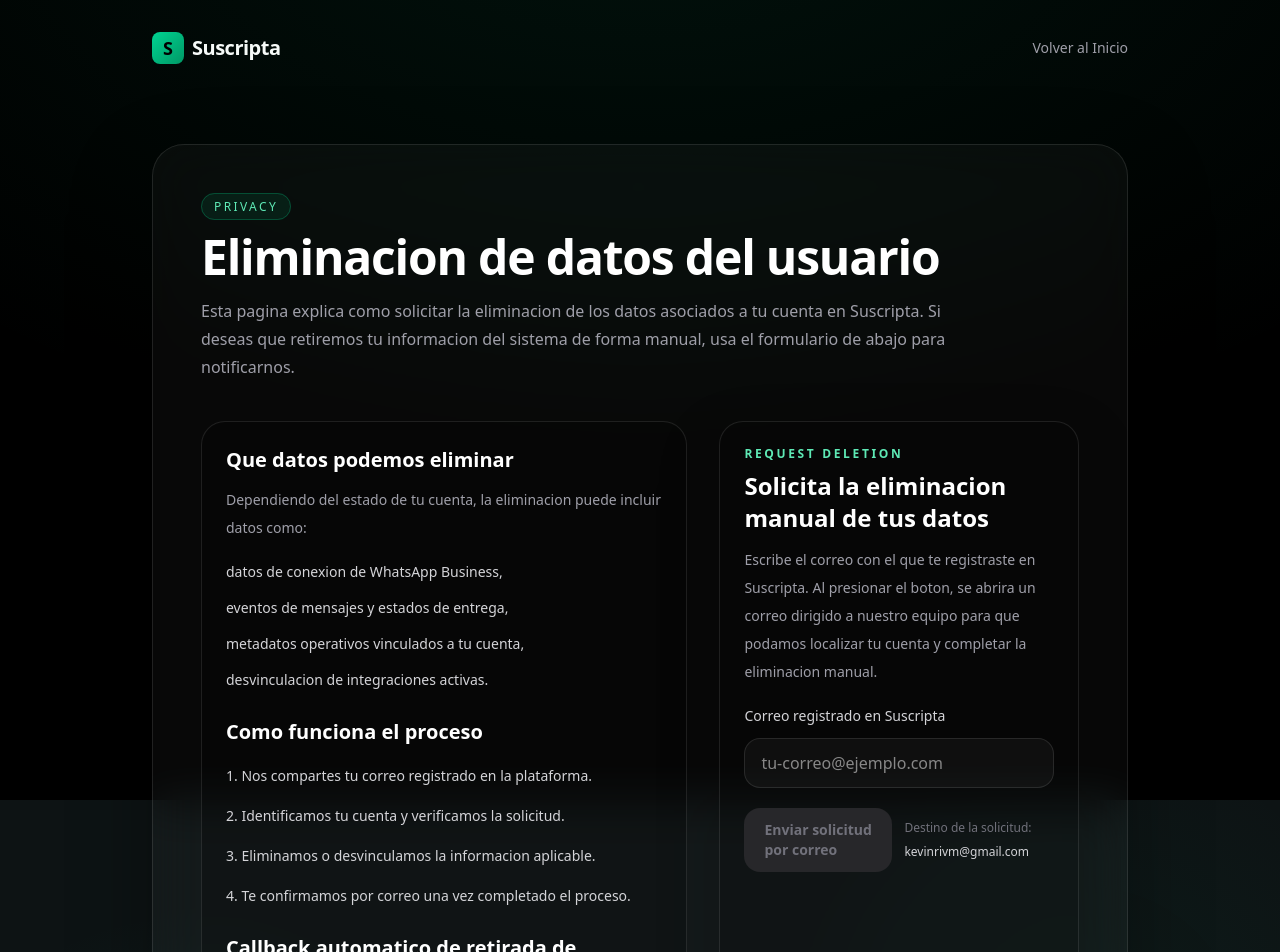
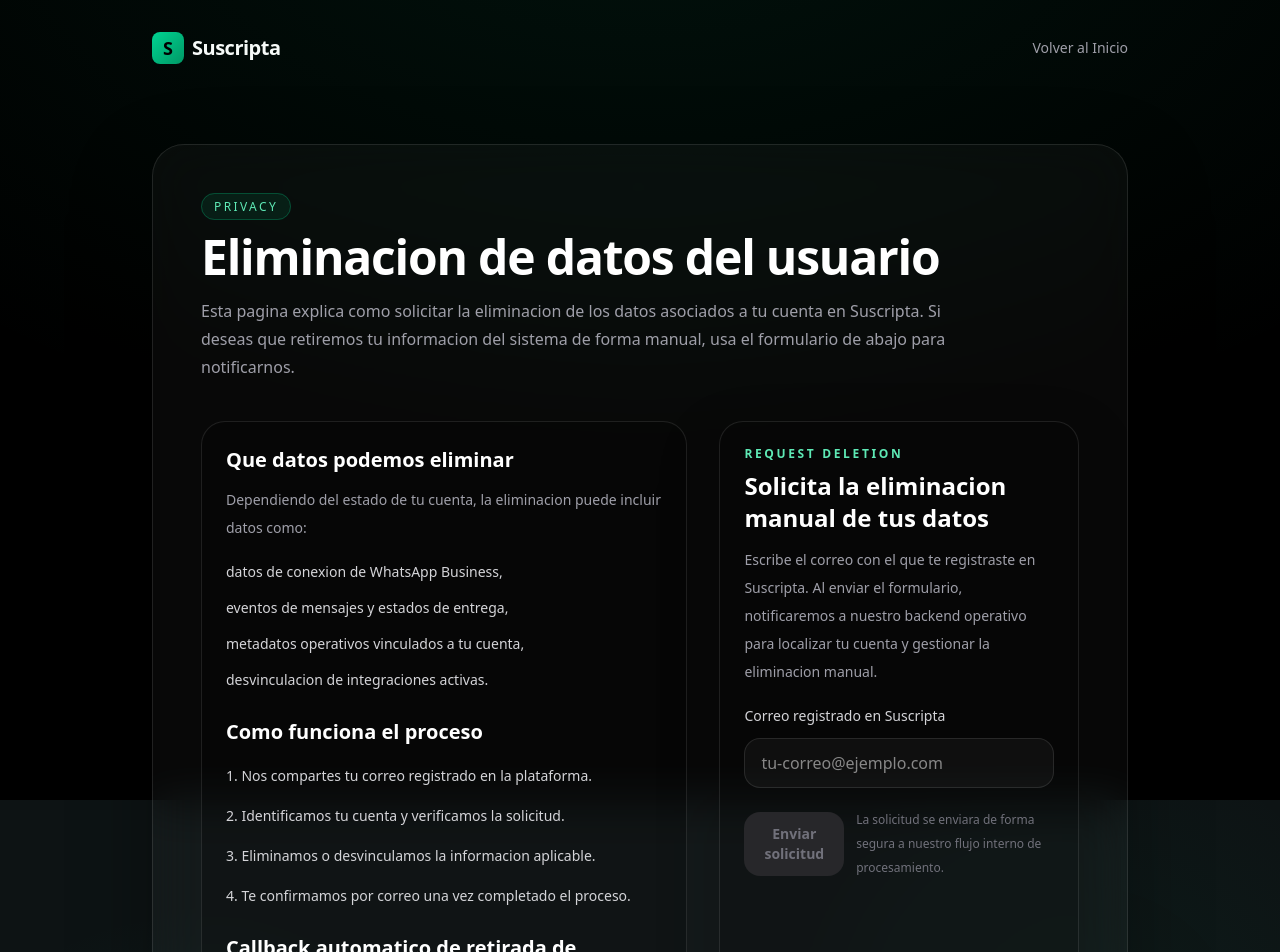
Before and after one commit to kevinrivm/suscripta-saas, a Next.js app: page /data-deletion in a window 1280 px wide. Shown: the top 952 px of the page. Built offline with nearby package versions, Linux system fonts and the light colour scheme.

Commit message:
Send data deletion requests to n8n webhook

```diff
--- a/src/components/legal/DataDeletionRequestForm.tsx
+++ b/src/components/legal/DataDeletionRequestForm.tsx
@@ -1,36 +1,62 @@
 "use client";
 
-import { useMemo, useState } from "react";
+import { useState } from "react";
 
-const NOTIFICATION_EMAIL = "kevinrivm@gmail.com";
-
-function buildMailtoUrl(email: string) {
-  const subject = "Suscripta - Data deletion request";
-  const body = [
-    "Hello Suscripta team,",
-    "",
-    "I want to request the deletion of my account data from the platform.",
-    "",
-    `Registered email: ${email}`,
-    "",
-    "Please confirm when the deletion process has been completed.",
-  ].join("\n");
-
-  return `mailto:${NOTIFICATION_EMAIL}?subject=${encodeURIComponent(subject)}&body=${encodeURIComponent(body)}`;
-}
+const DATA_DELETION_WEBHOOK_URL =
+  "https://nprod.aishiagency.tech/webhook/data-deletion-notification";
 
 export default function DataDeletionRequestForm() {
   const [email, setEmail] = useState("");
+  const [isSubmitting, setIsSubmitting] = useState(false);
+  const [feedback, setFeedback] = useState<{
+    tone: "success" | "error";
+    message: string;
+  } | null>(null);
 
-  const mailtoUrl = useMemo(() => {
-    if (!email.trim()) {
-      return "";
+  const hasValidEmail = /\S+@\S+\.\S+/.test(email.trim());
+
+  async function handleSubmit() {
+    if (!hasValidEmail || isSubmitting) {
+      return;
     }
 
-    return buildMailtoUrl(email.trim());
-  }, [email]);
+    setIsSubmitting(true);
+    setFeedback(null);
 
-  const hasValidEmail = /\S+@\S+\.\S+/.test(email.trim());
+    try {
+      const response = await fetch(DATA_DELETION_WEBHOOK_URL, {
+        method: "POST",
+        headers: {
+          "Content-Type": "application/json",
+        },
+        body: JSON.stringify({
+          email: email.trim(),
+          source: "suscripta-data-deletion-page",
+          requested_at: new Date().toISOString(),
+        }),
+      });
+
+      if (!response.ok) {
+        throw new Error(`Webhook responded with ${response.status}`);
+      }
+
+      setFeedback({
+        tone: "success",
+        message:
+          "Tu solicitud fue enviada correctamente. Nuestro equipo revisara el correo registrado para procesar la eliminacion de datos.",
+      });
+      setEmail("");
+    } catch (error) {
+      console.error("[Suscripta] Data deletion webhook failed:", error);
+      setFeedback({
+        tone: "error",
+        message:
+          "No pudimos enviar tu solicitud en este momento. Intenta de nuevo en unos minutos.",
+      });
+    } finally {
+      setIsSubmitting(false);
+    }
+  }
 
   return (
     <div className="rounded-3xl border border-white/10 bg-black/20 p-6 shadow-[0_25px_60px_rgba(0,0,0,0.25)]">
@@ -42,9 +68,9 @@
           Solicita la eliminacion manual de tus datos
         </h2>
         <p className="mt-3 text-sm leading-7 text-zinc-400">
-          Escribe el correo con el que te registraste en Suscripta. Al presionar el boton,
-          se abrira un correo dirigido a nuestro equipo para que podamos localizar tu cuenta y
-          completar la eliminacion manual.
+          Escribe el correo con el que te registraste en Suscripta. Al enviar el formulario,
+          notificaremos a nuestro backend operativo para localizar tu cuenta y gestionar la
+          eliminacion manual.
         </p>
       </div>
 
@@ -61,20 +87,34 @@
       />
 
       <div className="mt-5 flex flex-col gap-3 md:flex-row md:items-center">
-        <a
-          href={hasValidEmail ? mailtoUrl : undefined}
+        <button
+          type="button"
+          onClick={handleSubmit}
+          disabled={!hasValidEmail || isSubmitting}
           className={`inline-flex items-center justify-center rounded-2xl px-5 py-3 text-sm font-semibold transition ${
-            hasValidEmail
+            hasValidEmail && !isSubmitting
               ? "bg-emerald-500 text-black hover:bg-emerald-400"
               : "cursor-not-allowed bg-zinc-800 text-zinc-500"
           }`}
         >
-          Enviar solicitud por correo
-        </a>
+          {isSubmitting ? "Enviando solicitud..." : "Enviar solicitud"}
+        </button>
         <p className="text-xs leading-6 text-zinc-500">
-          Destino de la solicitud: <span className="text-zinc-300">{NOTIFICATION_EMAIL}</span>
+          La solicitud se enviara de forma segura a nuestro flujo interno de procesamiento.
         </p>
       </div>
+
+      {feedback ? (
+        <div
+          className={`mt-4 rounded-2xl border px-4 py-3 text-sm leading-6 ${
+            feedback.tone === "success"
+              ? "border-emerald-500/30 bg-emerald-500/10 text-emerald-200"
+              : "border-red-500/30 bg-red-500/10 text-red-200"
+          }`}
+        >
+          {feedback.message}
+        </div>
+      ) : null}
     </div>
   );
 }
```
